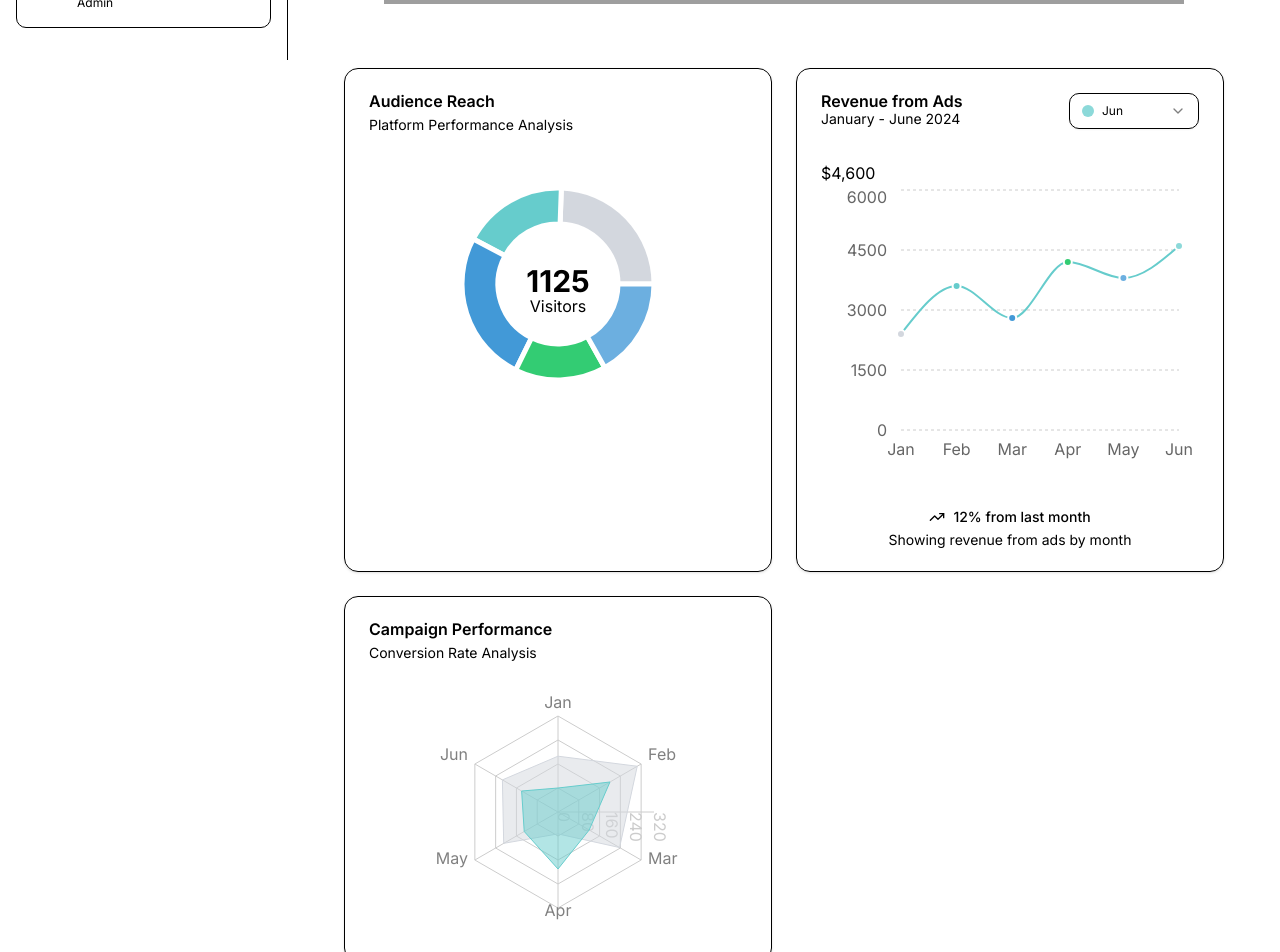
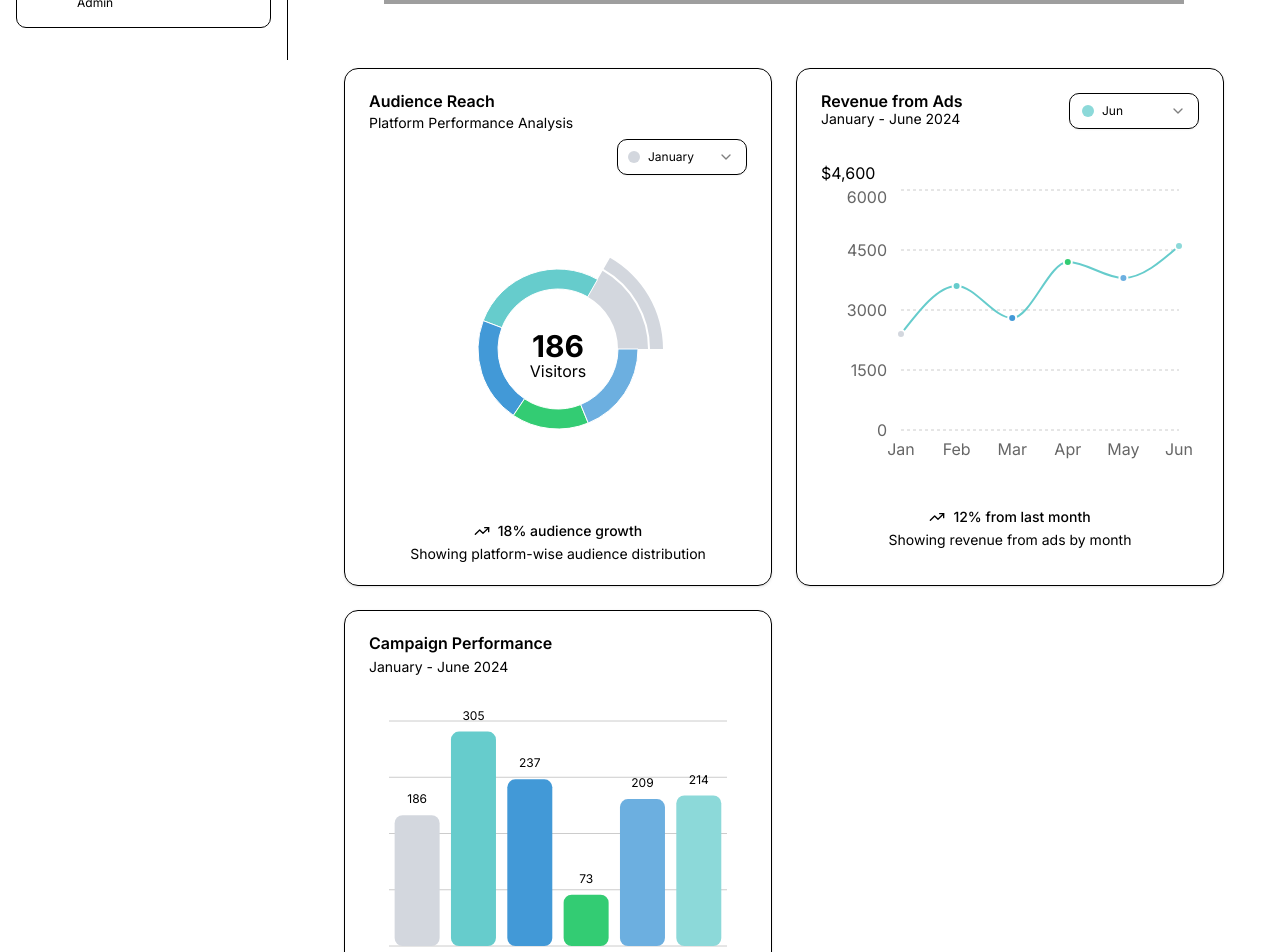
Before and after one commit to A-wakil/HTU_TECH_03132025, a Next.js app: page /greenads/add-view/1 in a window 1280 px wide. Shown: the part 740-1692 px from the top of the page. Built offline with nearby package versions, Linux system fonts and the light colour scheme; grey boxes are pictures that could not be loaded.

Commit message:
joy's changes

```diff
--- a/src/app/greenads/add-view/[id]/page.js
+++ b/src/app/greenads/add-view/[id]/page.js
@@ -9,7 +9,7 @@ export default function AdViewPage() {
 
     const adData = {
         id: adId,
-        name: `Ad ${adId}`,
+        name: `Ad ${adId +1}`,
         chartData: [
             { month: "Jan", desktop: Math.floor(Math.random() * 300) + 50, mobile: Math.floor(Math.random() * 200) + 50 },
             { month: "Feb", desktop: Math.floor(Math.random() * 300) + 50, mobile: Math.floor(Math.random() * 200) + 50 },
@@ -20,5 +20,5 @@ export default function AdViewPage() {
         ]
     }
 
-    return <AdView adData={adData} />
+    return <AdView adData={adData}  />
 }
--- a/src/app/greenads/page.js
+++ b/src/app/greenads/page.js
@@ -24,7 +24,7 @@ function AdTab() {
     return(
         <main className="ad-tab">
             <div>
-                <h1>Ads</h1>
+                <h1 className="text-4xl font-extrabold mb-6">My Ads</h1>
             </div>
             <div className="ad-grid">
                 {ads.map((ad, index) => (
--- a/src/app/page.js
+++ b/src/app/page.js
@@ -24,7 +24,6 @@ import React from "react";
 import { Bar, BarChart } from "recharts";
 
 export default function Home() {
-  // Add sample data for each metric
   const revenueData = [
     { month: "Jan", value: 98000 },
     { month: "Feb", value: 105000 },
--- a/src/components/ui/j_comp/AdView.css
+++ b/src/components/ui/j_comp/AdView.css
@@ -1,7 +1,7 @@
 .ad-view {
     display: flex;
     flex-direction: column;
-    min-height: 100vh;  /* Full viewport height */
+    min-height: 100vh;
     padding: 2rem;
     max-width: 1200px;
     margin: 0 auto;
@@ -107,15 +107,3 @@
         height: auto;
     }
 }
-
-.metricValue {
-    font-size: 2rem;
-    font-weight: 700;
-    line-height: 1.2;
-    margin-bottom: 1.5rem;
-}
-
-.metricCard {
-    background-color: hsl(var(--card));
-    border: 1px solid hsl(var(--border));
-}
--- a/src/components/ui/j_comp/AdView.js
+++ b/src/components/ui/j_comp/AdView.js
@@ -23,9 +23,11 @@ import {
     PieChart,
     Label,
     Cell,
+    Sector,
     Tooltip,
     ResponsiveContainer,
-    YAxis
+    YAxis,
+    LabelList
 } from "recharts"
 import {
   Card,
@@ -55,21 +57,23 @@ import {
   SelectValue,
 } from "@/components/ui/select"
 
-const browserData = [
-  { browser: "chrome", visitors: 275, fill: "hsl(var(--chart-1))" },
-  { browser: "safari", visitors: 200, fill: "hsl(var(--chart-2))" },
-  { browser: "firefox", visitors: 287, fill: "hsl(var(--chart-3))" },
-  { browser: "edge", visitors: 173, fill: "hsl(var(--chart-4))" },
-  { browser: "other", visitors: 190, fill: "hsl(var(--chart-5))" },
-]
+
+const audienceData = [
+    { month: "January", visitors: 186, fill: "hsl(var(--chart-1))" },
+    { month: "February", visitors: 305, fill: "hsl(var(--chart-2))" },
+    { month: "March", visitors: 237, fill: "hsl(var(--chart-3))" },
+    { month: "April", visitors: 173, fill: "hsl(var(--chart-4))" },
+    { month: "May", visitors: 209, fill: "hsl(var(--chart-5))" }
+];
+
 
 const monthlyData = [
-  { month: "Jan", desktop: 186, mobile: 80 },
-  { month: "Feb", desktop: 305, mobile: 200 },
-  { month: "Mar", desktop: 237, mobile: 120 },
-  { month: "Apr", desktop: 73, mobile: 190 },
-  { month: "May", desktop: 209, mobile: 130 },
-  { month: "Jun", desktop: 214, mobile: 140 },
+  { month: "January", desktop: 186 },
+  { month: "February", desktop: 305 },
+  { month: "March", desktop: 237 },
+  { month: "April", desktop: 73 },
+  { month: "May", desktop: 209 },
+  { month: "June", desktop: 214 },
 ]
 
 const chartConfig = {
@@ -101,11 +105,26 @@ const revenueChartConfig = {
     Jun: { label: "Jun", color: "hsl(var(--chart-6))" }
 };
 
+const barColors = {
+    January: "hsl(var(--chart-1))",
+    February: "hsl(var(--chart-2))",
+    March: "hsl(var(--chart-3))",
+    April: "hsl(var(--chart-4))",
+    May: "hsl(var(--chart-5))",
+    June: "hsl(var(--chart-6))"
+};
+
 function AdView({ adData, name }) {
     const router = useRouter();
-  const totalVisitors = browserData.reduce((acc, curr) => acc + curr.visitors, 0);
     const [activeRevenueMonth, setActiveRevenueMonth] = useState("Jun");
     const activeIndex = revenueData.findIndex(item => item.month === activeRevenueMonth);
+    const [activeAudienceMonth, setActiveAudienceMonth] = React.useState("January");
+    const activeAudienceIndex = React.useMemo(
+            () => audienceData.findIndex((item) => item.month === activeAudienceMonth),
+            [activeAudienceMonth]
+    );
+    const audienceMonths = React.useMemo(() => audienceData.map((item) => item.month), []);
+
 
     const getImagePath = () => {
         switch(adData.id) {
@@ -143,6 +162,33 @@ function AdView({ adData, name }) {
     );
   };
 
+  const renderActiveShape = (props) => {
+    const { cx, cy, innerRadius, outerRadius, startAngle, endAngle, fill } = props;
+
+    return (
+        <g>
+            <Sector
+                cx={cx}
+                cy={cy}
+                innerRadius={innerRadius}
+                outerRadius={outerRadius + 10}
+                startAngle={startAngle}
+                endAngle={endAngle}
+                fill={fill}
+            />
+            <Sector
+                cx={cx}
+                cy={cy}
+                startAngle={startAngle}
+                endAngle={endAngle}
+                innerRadius={outerRadius + 12}
+                outerRadius={outerRadius + 25}
+                fill={fill}
+            />
+        </g>
+    );
+};
+
   return (
     <div className="ad-view">
         <div className="ad-view-head">
@@ -150,7 +196,7 @@ function AdView({ adData, name }) {
             <h1>{adData.name}</h1>
             <DropdownMenu>
                 <DropdownMenuTrigger className="reiterate-button">
-                    Reiterate
+                    Re-iterate
                 </DropdownMenuTrigger>
                 <DropdownMenuContent>
                     <DropdownMenuItem onClick={() => router.push(`/greenads/reiterate/${adData.id}/option1`)}>
@@ -179,49 +225,109 @@ function AdView({ adData, name }) {
 
             <div className="analytics-grid">
 
+
                 <Card>
-                    <CardHeader className="items-center pb-0">
+                    <CardHeader className="flex-row items-start space-y-0 pb-0">
+                        <div className="grid gap-1">
                             <CardTitle>Audience Reach</CardTitle>
                             <CardDescription>Platform Performance Analysis</CardDescription>
-
+                        </div>
+                        <Select
+                            value={activeAudienceMonth}
+                            onValueChange={setActiveAudienceMonth}
+                        >
+                            <SelectTrigger
+                                className="ml-auto h-7 w-[130px] rounded-lg pl-2.5"
+                                aria-label="Select month"
+                            >
+                                <SelectValue placeholder="Select month" />
+                            </SelectTrigger>
+                            <SelectContent align="end" className="rounded-xl">
+                                {audienceMonths.map((month) => (
+                                    <SelectItem
+                                        key={month}
+                                        value={month}
+                                        className="rounded-lg [&_span]:flex"
+                                    >
+                                        <div className="flex items-center gap-2 text-xs">
+                                            <span
+                                                className="flex h-3 w-3 shrink-0 rounded-sm"
+                                                style={{
+                                                    backgroundColor: `hsl(var(--chart-${audienceData.findIndex(item => item.month === month) + 1}))`
+                                                }}
+                                            />
+                                            {month}
+                                        </div>
+                                    </SelectItem>
+                                ))}
+                            </SelectContent>
+                        </Select>
                     </CardHeader>
-                    <CardContent className="flex-1 pb-0">
-                        <div className="h-[250px]">
-                            <ResponsiveContainer width="100%" height="100%">
+                    <CardContent className="flex flex-1 justify-center pb-0">
+                        <div className="mx-auto aspect-square w-full max-w-[300px]">
+                            <ResponsiveContainer>
                                 <PieChart>
                                     <Pie
-                                        data={browserData}
+                                        data={audienceData}
                                         dataKey="visitors"
-                                        nameKey="browser"
+                                        nameKey="month"
+                                        cx="50%"
+                                        cy="50%"
                                         innerRadius={60}
-                                        strokeWidth={5}
+                                        outerRadius={80}
+                                        activeIndex={activeAudienceIndex}
+                                        activeShape={renderActiveShape}
+                                        onMouseEnter={(_, index) => setActiveAudienceMonth(audienceData[index].month)}
                                     >
-                                        {browserData.map((entry, index) => (
+                                        {audienceData.map((entry, index) => (
                                             <Cell key={`cell-${index}`} fill={entry.fill} />
                                         ))}
                                         <Label
-                                            content={({ viewBox }) => (
+                                            content={({ viewBox }) => {
+                                                if (viewBox && "cx" in viewBox && "cy" in viewBox) {
+                                                    return (
                                                         <text
                                                             x={viewBox.cx}
                                                             y={viewBox.cy}
                                                             textAnchor="middle"
                                                             dominantBaseline="middle"
                                                         >
-                                                    <tspan x={viewBox.cx} y={viewBox.cy} className="fill-foreground text-3xl font-bold">
-                                                        {totalVisitors}
+                                                            <tspan
+                                                                x={viewBox.cx}
+                                                                y={viewBox.cy}
+                                                                className="fill-foreground text-3xl font-bold"
+                                                            >
+                                                                {audienceData[activeAudienceIndex].visitors.toLocaleString()}
                                                             </tspan>
-                                                    <tspan x={viewBox.cx} y={viewBox.cy + 24} className="fill-muted-foreground">
+                                                            <tspan
+                                                                x={viewBox.cx}
+                                                                y={(viewBox.cy || 0) + 24}
+                                                                className="fill-muted-foreground"
+                                                            >
                                                                 Visitors
                                                             </tspan>
                                                         </text>
-                                            )}
+                                                    );
+                                                }
+                                                return null;
+                                            }}
                                         />
                                     </Pie>
                                 </PieChart>
                             </ResponsiveContainer>
                         </div>
                     </CardContent>
+                    <CardFooter className="flex-col gap-2 text-sm">
+                        <div className="flex items-center gap-2 font-medium leading-none">
+                            <TrendingUp className="h-4 w-4" />
+                            <span>18% audience growth</span>
+                        </div>
+                        <div className="leading-none text-muted-foreground">
+                        Showing platform-wise audience distribution
+                        </div>
+                    </CardFooter>
                 </Card>
+
 
                 <Card className={styles.metricCard}>
                     <CardHeader className="flex flex-row items-center justify-between pb-2">
@@ -354,36 +460,79 @@ function AdView({ adData, name }) {
                 </Card>
 
                 <Card>
-                    <CardHeader className="items-center">
+                    <CardHeader>
                         <CardTitle>Campaign Performance</CardTitle>
-                        <CardDescription>Conversion Rate Analysis</CardDescription>
+                        <CardDescription>January - June 2024</CardDescription>
                     </CardHeader>
                     <CardContent>
-                        <div className="h-[250px]">
-                            <ResponsiveContainer width="100%" height="100%">
-                                <RadarChart data={monthlyData}>
-                                    <PolarGrid />
-                                    <PolarAngleAxis dataKey="month" />
-                                    <PolarRadiusAxis />
-                                    <Radar
-                                        name="Desktop"
+                        <div style={{ width: '100%', height: 300 }}>
+                            <ResponsiveContainer>
+                                <BarChart
+                                    data={monthlyData}
+                                    margin={{
+                                        top: 20,
+                                        right: 20,
+                                        left: 20,
+                                        bottom: 25
+                                    }}
+                                >
+                                    <CartesianGrid vertical={false} />
+                                    <XAxis
+                                        dataKey="month"
+                                        tickLine={false}
+                                        tickMargin={10}
+                                        axisLine={false}
+                                        tickFormatter={(value) => value.slice(0, 3)}
+                                    />
+                                    <Tooltip
+                                        cursor={false}
+                                        content={({ active, payload }) => {
+                                            if (active && payload && payload.length) {
+                                                return (
+                                                    <div className="rounded-lg border bg-background p-2 shadow-sm">
+                                                        <div className="flex flex-col gap-0.5">
+                                                            <span className="text-sm font-bold">
+                                                                {payload[0].value}
+                                                            </span>
+                                                        </div>
+                                                    </div>
+                                                );
+                                            }
+                                            return null;
+                                        }}
+                                    />
+                                   <Bar
                                         dataKey="desktop"
-                                        stroke="hsl(var(--chart-1))"
-                                        fill="hsl(var(--chart-1))"
-                                        fillOpacity={0.5}
+                                        radius={8}
+                                    >
+                                        {monthlyData.map((entry, index) => (
+                                            <Cell
+                                                key={`cell-${index}`}
+                                                fill={barColors[entry.month]}
                                             />
-                                    <Radar
-                                        name="Mobile"
-                                        dataKey="mobile"
-                                        stroke="hsl(var(--chart-2))"
-                                        fill="hsl(var(--chart-2))"
-                                        fillOpacity={0.5}
+                                        ))}
+                                        <LabelList
+                                            position="top"
+                                            offset={12}
+                                            className="fill-foreground"
+                                            fontSize={12}
                                         />
-                                </RadarChart>
+                                    </Bar>
+                                </BarChart>
                             </ResponsiveContainer>
                         </div>
                     </CardContent>
+                    <CardFooter className="flex-col items-start gap-2 text-sm">
+                        <div className="flex gap-2 font-medium leading-none">
+                            Campaign effectiveness up by 15.8% <TrendingUp className="h-4 w-4" />
+                        </div>
+                        <div className="leading-none text-muted-foreground">
+                            Showing campaign performance metrics across platforms
+                        </div>
+                    </CardFooter>
                 </Card>
+
+
             </div>
         </div>
     </div>
```
Also changed, not shown: src/components/ui/j_comp/AdCard.js (+2 -35 lines). Lines whose indentation alone changed are shown as unchanged.
